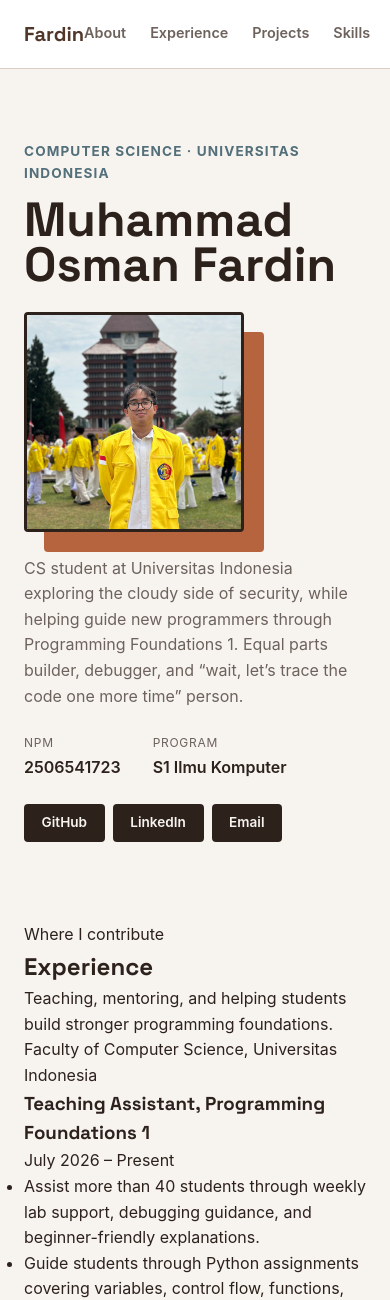
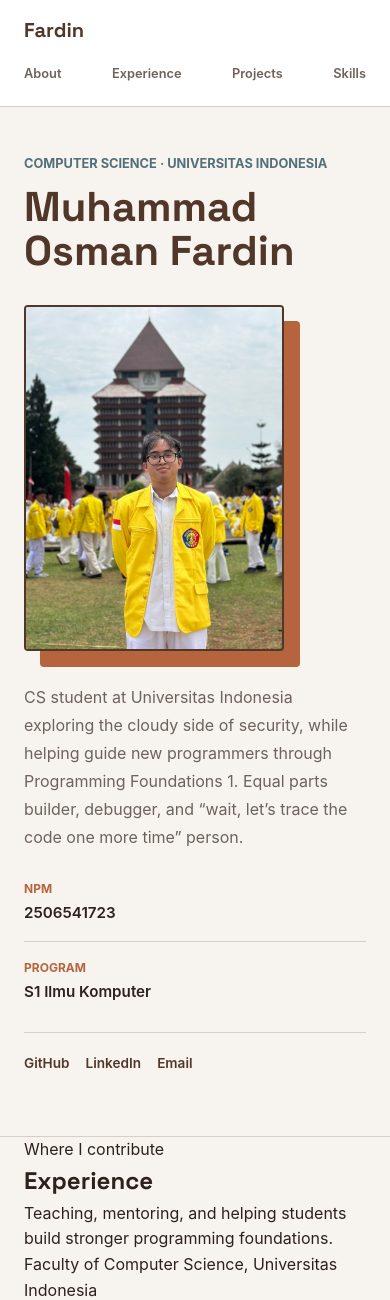
Before and after one commit to osman-fardin/myportofolio, a Django app: page / in a window 390 px wide. Shown: the top 1300 px of the page. Run offline with Django 5.2, Linux system fonts and the light colour scheme.

Commit message:
style: refine responsive about section

```diff
--- a/static/css/style.css
+++ b/static/css/style.css
@@ -91,16 +91,21 @@ img {
 }
 
 .hero {
-    padding: 4.5rem 0 5rem;
+    padding: 5rem 0 5.5rem;
+    border-bottom: 1px solid var(--line);
 }
 
 .hero-grid {
     display: grid;
-    grid-template-columns: 1.3fr 1fr;
+    grid-template-columns:
+        minmax(0, 1.3fr)
+        minmax(260px, 0.7fr);
     grid-template-areas:
         "identity photo"
-        "details  photo";
-    gap: 1.5rem 3rem;
+        "details photo";
+    column-gap: 4.5rem;
+    row-gap: 1.75rem;
+    align-items: center;
 }
 
 .hero-identity {
@@ -112,75 +117,105 @@ img {
 }
 
 .hero-kicker {
-    font-size: 0.85rem;
-    letter-spacing: 0.08em;
+    margin-bottom: 0.75rem;
+    color: var(--cloud);
+    font-size: 0.8rem;
+    font-weight: 700;
+    line-height: 1.4;
     text-transform: uppercase;
-    color: var(--cloud);
-    font-weight: 700;
-    margin-bottom: 0.75rem;
 }
 
 .hero-identity h1 {
-    font-size: clamp(3rem, 7vw, 5rem);
-    line-height: 0.95;
+    max-width: 680px;
+    color: var(--walnut);
+    font-size: 3.5rem;
+    line-height: 1.05;
 }
 
 .bio {
+    max-width: 600px;
+    margin-bottom: 1.75rem;
     color: var(--text-muted);
-    max-width: 480px;
-    margin-bottom: 1.5rem;
+    font-size: 1rem;
+    line-height: 1.75;
 }
 
 .meta-list {
-    display: flex;
-    gap: 2rem;
-    margin-bottom: 1.5rem;
+    display: grid;
+    grid-template-columns: repeat(2, minmax(0, 1fr));
+    max-width: 500px;
+    margin-bottom: 1.75rem;
+}
+
+.meta-row {
+    padding-right: 1.5rem;
+}
+
+.meta-row + .meta-row {
+    padding-left: 1.5rem;
+    border-left: 1px solid var(--line);
 }
 
 .meta-row dt {
+    margin-bottom: 0.15rem;
+    color: var(--copper);
     font-size: 0.75rem;
+    font-weight: 700;
     text-transform: uppercase;
-    letter-spacing: 0.06em;
-    color: var(--text-muted);
-    margin-bottom: 0.15rem;
 }
 
 .meta-row dd {
+    color: var(--ink);
+    font-size: 0.95rem;
     font-weight: 600;
 }
 
 .social-links {
     display: flex;
-    gap: 0.5rem;
+    align-items: center;
     flex-wrap: wrap;
+    gap: 1.25rem;
+    max-width: 500px;
+    padding-top: 1rem;
+    border-top: 1px solid var(--line);
 }
 
 .social-link {
-    display: inline-block;
+    padding: 0.25rem 0;
+    color: var(--walnut);
+    border-bottom: 1px solid transparent;
     font-size: 0.85rem;
     font-weight: 600;
     text-decoration: none;
-    color: var(--paper);
-    background-color: var(--ink);
-    border-radius: var(--radius);
-    padding: 0.5rem 1.1rem;
-    transition: background-color 0.2s ease;
+    transition:
+        color 180ms ease-out,
+        border-color 180ms ease-out;
 }
 
 .social-link:hover {
-    background-color: var(--copper);
+    color: var(--copper);
+    border-bottom-color: var(--copper);
+}
+
+.social-link:focus-visible {
+    border-radius: 2px;
+    outline: 2px solid var(--cloud);
+    outline-offset: 4px;
 }
 
 .hero-photo {
     grid-area: photo;
-    align-self: center;
     position: relative;
+    justify-self: end;
+    width: calc(100% - 1rem);
+    max-width: 340px;
+    margin-right: 1rem;
 }
 
 .photo-block {
     position: absolute;
-    top: 1.25rem;
-    left: 1.25rem;
+    top: 1rem;
+    left: 1rem;
     width: 100%;
     height: 100%;
     background-color: var(--copper);
@@ -191,12 +226,12 @@ img {
 .avatar {
     position: relative;
     z-index: 1;
-    display: block;
     width: 100%;
-    aspect-ratio: 1 / 1;
+    aspect-ratio: 3 / 4;
     object-fit: cover;
+    object-position: center;
+    border: 2px solid var(--walnut);
     border-radius: var(--radius);
-    border: 3px solid var(--ink);
 }
 
 .site-footer {
@@ -207,19 +242,63 @@ img {
 }
 
 @media (max-width: 600px) {
+    .site-header .container {
+        flex-direction: column;
+        align-items: flex-start;
+        gap: 0.75rem;
+        padding-top: 0.9rem;
+        padding-bottom: 0.9rem;
+    }
+
+    .site-header nav {
+        width: 100%;
+        justify-content: space-between;
+        gap: 0.75rem;
+    }
+
+    .site-header nav a {
+        font-size: 0.8rem;
+    }
+
+    .hero {
+        padding: 3rem 0 3.5rem;
+    }
+
     .hero-grid {
         grid-template-columns: 1fr;
         grid-template-areas:
             "identity"
             "photo"
             "details";
+        row-gap: 2rem;
+    }
+
+    .hero-identity h1 {
+        font-size: 2.6rem;
     }
 
     .hero-photo {
-        max-width: 220px;
+        justify-self: start;
+        max-width: 260px;
+    }
+
+    .meta-list {
+        grid-template-columns: 1fr;
+        gap: 1rem;
+    }
+
+    .meta-row {
+        padding-right: 0;
+    }
+
+    .meta-row + .meta-row {
+        padding-top: 1rem;
+        padding-left: 0;
+        border-top: 1px solid var(--line);
+        border-left: 0;
     }
 
     .social-links {
-        justify-content: flex-start;
+        gap: 1rem;
     }
 }
```
